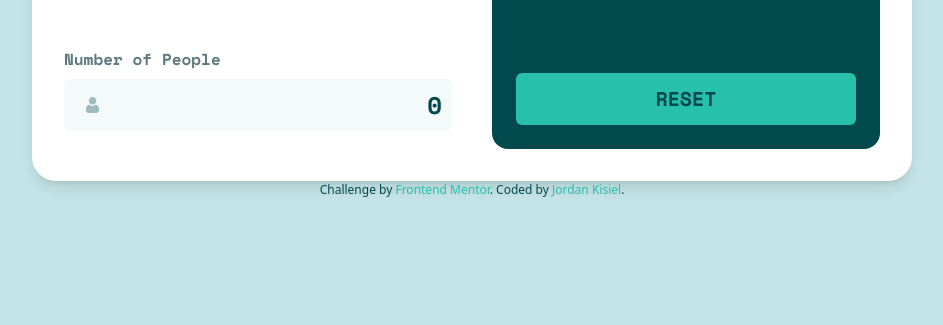
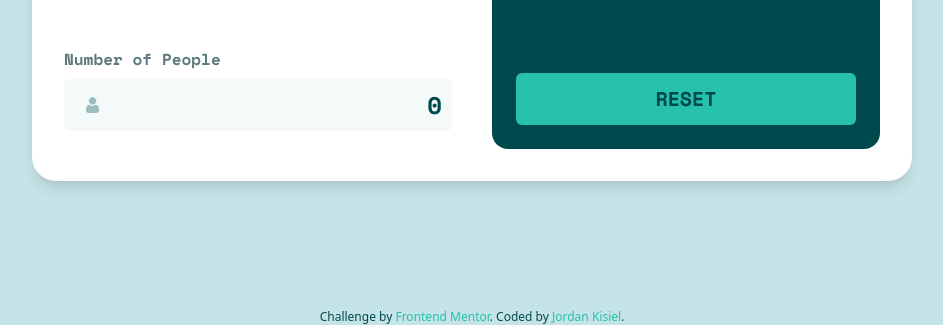
Before and after one commit to JordanKisiel/tip-calculator, a website: page index.html in a window 1280 px wide. Shown: the part 590-915 px from the top of the page, without its empty margins (168-1111 px from the left). Before the commit the page ends 800 px from the top, so only its background shows below. Drawn offline with nearby package versions, Linux system fonts and the light colour scheme.

Commit message:
Fixed position issue with footer on smaller screens

```diff
--- a/index.html
+++ b/index.html
@@ -53,7 +53,7 @@
             </form>
         </main>
     </div>
-    <footer class="hidden text-xs font-sans absolute bottom-3 text-veryDarkCyan lg:block">
+    <footer class="hidden text-xs font-sans text-veryDarkCyan lg:block lg:mt-32">
         <div class="attribution">
             Challenge by <a class="text-strongCyan" href="https://www.frontendmentor.io?ref=challenge" target="_blank">Frontend Mentor</a>.
             Coded by <a class="text-strongCyan" href="https://robojojo.co/">Jordan Kisiel</a>.
```
Also changed, not shown: css/main.css.
